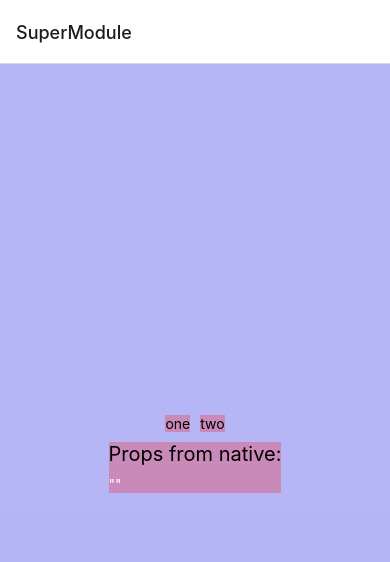
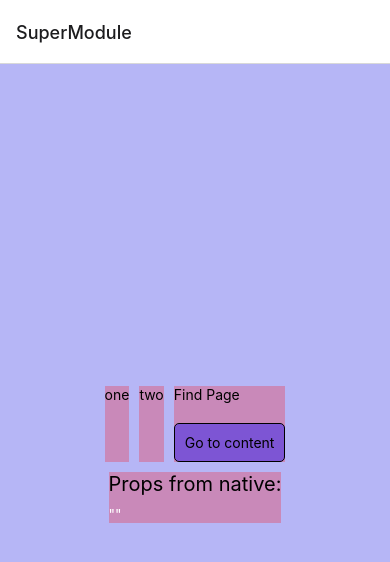
Before and after one commit to frankcalise/react-native-brownfield, a React Native app: screen / in a window 390 px wide. Shown: the top 562 px of the page. Built offline with nearby package versions, Linux system fonts and the light colour scheme.

Commit message:
TEST - also add Find Content button on first RN page to test navigation in brownfield

```diff
--- a/index.js
+++ b/index.js
@@ -5,6 +5,7 @@ import FindPage from "./src/FindPage";
 
 // ! this registered name is important here, will be used on the native side
 AppRegistry.registerComponent("RNSuperModule", () => App);
+AppRegistry.registerComponent("DragonFly", () => App);
 
 // register FindPage here
 // AppRegistry.registerComponent("FindPage", () => FindPage);
--- a/src/App.tsx
+++ b/src/App.tsx
@@ -4,12 +4,11 @@ import {
   createNativeStackNavigator,
 } from "@react-navigation/native-stack";
 import React from "react";
-import { Text, TextStyle, View, ViewStyle } from "react-native";
+import { Text, TouchableOpacity, TextStyle, View, ViewStyle } from "react-native";
 import { FindContentScreen, FindPageScreen } from "./FindPage";
 
 type ScreenProps = {
-  scores: {
-    name: string;
+  scores: { name: string;
     value: string;
   }[];
 };
@@ -29,8 +28,10 @@ const StackNavigator = createNativeStackNavigator<SuperModuleParamList>();
 
 const SuperModuleScreen = ({
   route,
+  navigation,
 }: NativeStackScreenProps<SuperModuleParamList, "SuperModule">) => {
   const { props } = route.params;
+  console.log(route);
   return (
     <View style={$container}>
       <View style={$row}>
@@ -39,6 +40,15 @@ const SuperModuleScreen = ({
         </View>
         <View style={$textArea}>
           <Text>two</Text>
+        </View>
+        <View style={$textArea}>
+          <Text>Find Page</Text>
+          <TouchableOpacity
+            style={$navLink}
+            onPress={() => navigation.navigate("FindContent")}
+          >
+            <Text>Go to content</Text>
+          </TouchableOpacity>
         </View>
       </View>
       <View style={$textArea}>
@@ -96,3 +106,12 @@ const $props: TextStyle = {
   marginTop: 10,
   color: "white",
 };
+
+const $navLink: ViewStyle = {
+  padding: 10,
+  backgroundColor: "#0000ff60",
+  borderRadius: 5,
+  borderWidth: 1,
+  borderColor: "#000000",
+  marginTop: 20,
+};
```
